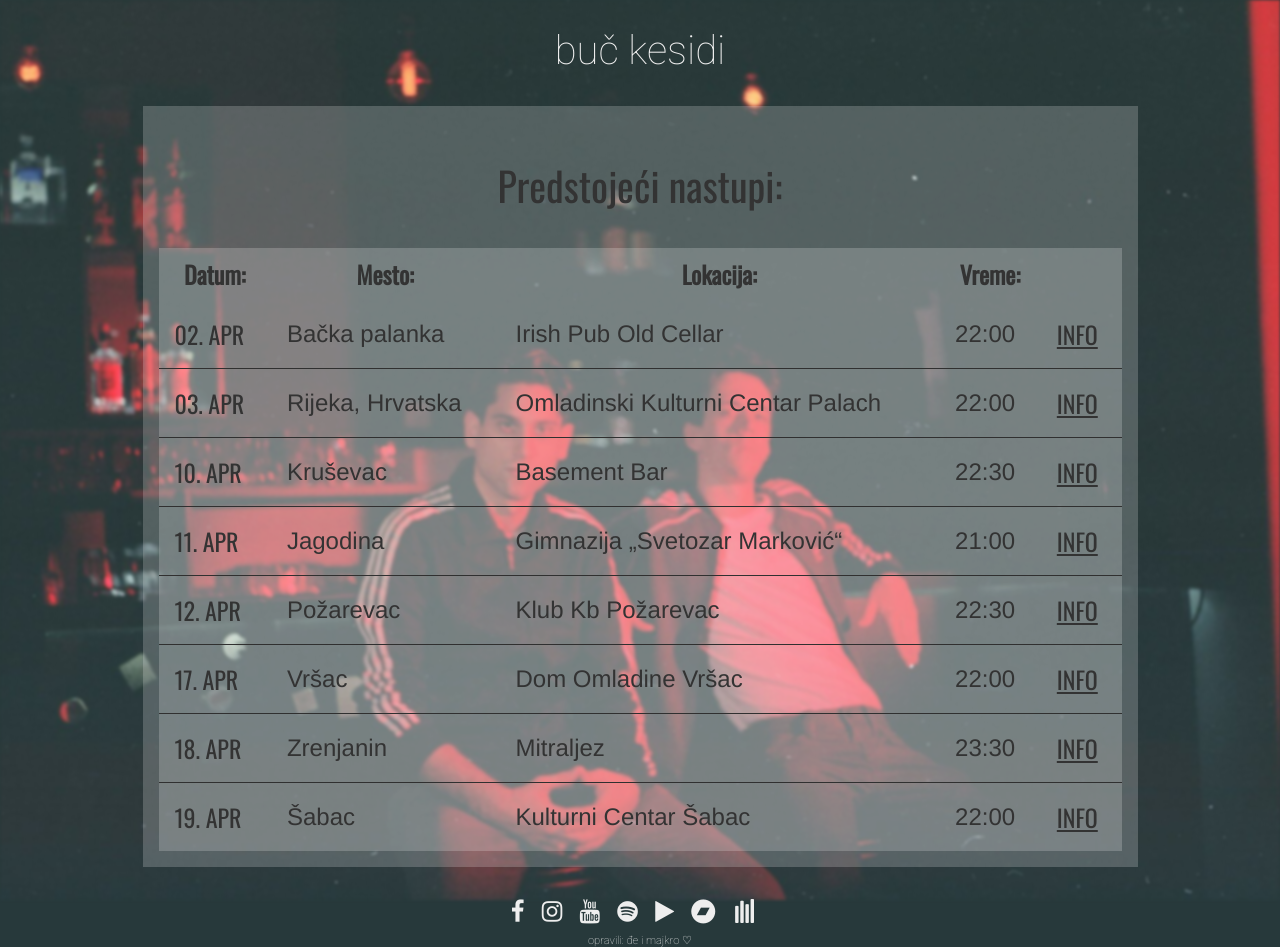
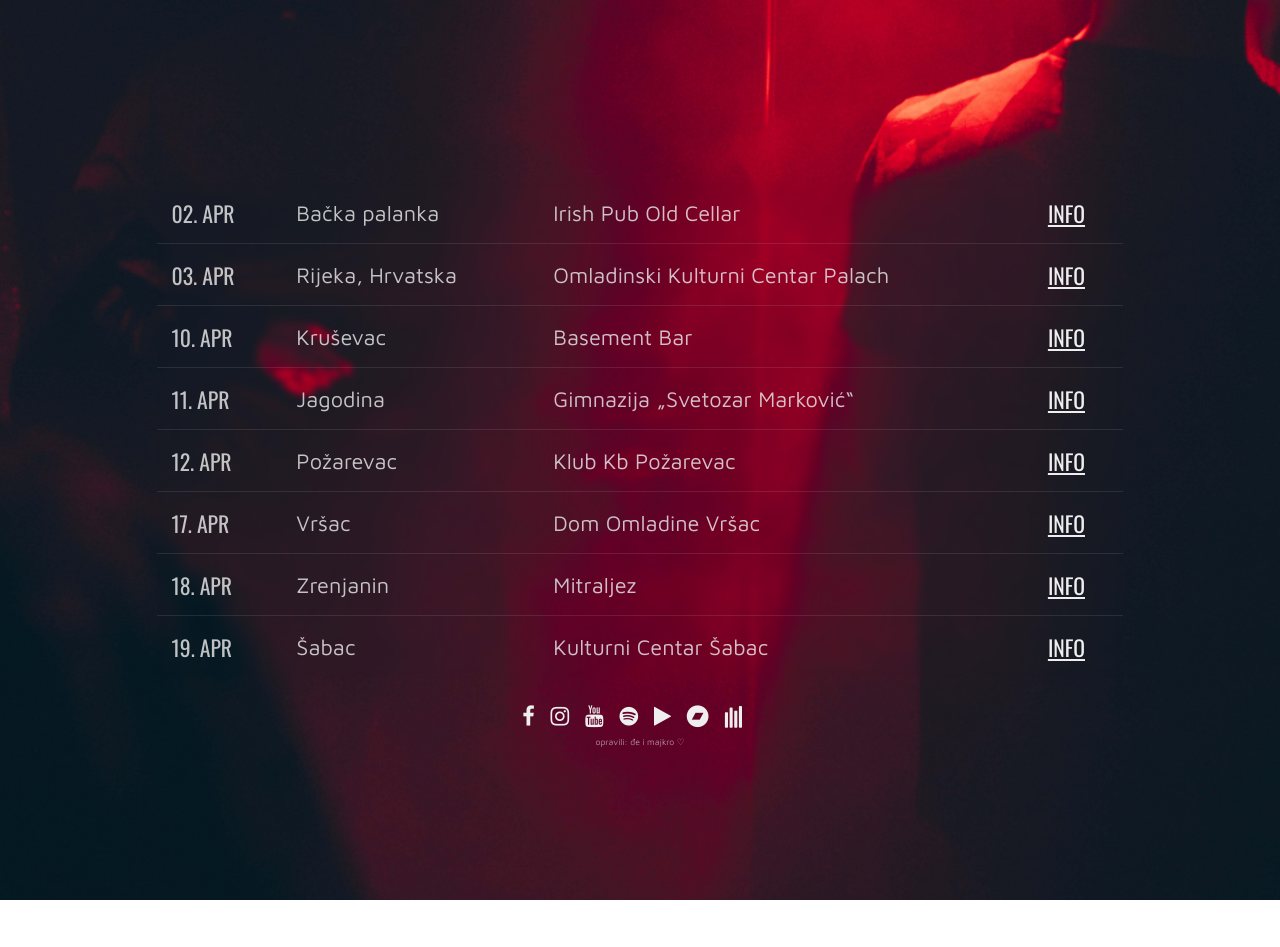
Before and after one commit to buckesidi/buckesidi.github.io, a Jekyll site: the page built from index.md, in a window 1280 px wide. Built offline with Jekyll 4.4.1, drawn with Linux system fonts in a browser that asks for light colours; our own code applies the rules of GitHub Pages for plain Markdown files; after the commit the page ends 900 px from its top, so only the background shows below that.

Commit message:
Lukin fashion advice

```diff
--- a/_includes/footer.html
+++ b/_includes/footer.html
@@ -1,4 +1,4 @@
-</main>
+
 <footer>
     <a href="https://www.facebook.com/buckesidi"><i class="fa fa-facebook"></i></a>
     <a href="https://www.instagram.com/buckesidi"><i class="fa fa-instagram"></i></a>
@@ -9,8 +9,6 @@
     <a href="https://www.deezer.com/en/artist/9377916"><i class="fa fa-align-left fa-rotate-270"></i></a>
     <span>opravili: đe i majkro ♡</span>
 </footer>
+</main>
 </body>
-<script src="js/mobileTables.js"></script>
-<link href="css/mobileTables.css" rel="stylesheet" type="text/css" />
-
 </html>
--- a/_includes/header.html
+++ b/_includes/header.html
@@ -7,10 +7,10 @@
     <title>Buč Kesidi</title>
 
     <link href='https://stackpath.bootstrapcdn.com/font-awesome/4.7.0/css/font-awesome.min.css' rel='stylesheet' type='text/css' />
-    <link href='https://fonts.googleapis.com/css?family=Roboto:100' rel='stylesheet' type='text/css' />
+    <link href="https://fonts.googleapis.com/css?family=Maven+Pro&display=swap" rel="stylesheet">
     <link href="https://fonts.googleapis.com/css?family=Oswald&display=swap" rel="stylesheet">
 
-    <link href='css/main.css' rel='stylesheet' type='text/css' />
+    <link href='css/main.css?rev=1' rel='stylesheet' type='text/css' />
     <meta name="description" content="Zvanični sajt benda „Buč Kesidi“">
     <meta property="og:title" content="Buč Kesidi">
     <meta property="og:image" content="https://i.imgur.com/GTTyjpa.jpg">
@@ -19,5 +19,4 @@
 </head>
 
 <body>
-    <h1>Buč Kesidi</h1>
     <main>
--- a/css/main.css
+++ b/css/main.css
@@ -5,33 +5,22 @@
 html,
 body {
     margin: 0;
+    min-height: 100vh;
+    position: relative;
+    font-size: calc(13px + (15 - 13) * ((100vw - 300px) / (1600 - 300)));
+    font-weight: 100;
+    transform: translateZ(0);
 }
 
 body {
-    background: #27393b;
-    position: absolute;
-    top: 0;
-    bottom: 0;
-    left: 0;
-    right: 0;
+    background: url('../img/bg-euforija.jpg') no-repeat center center fixed;
+    background-size: cover;
     height: 100%;
     -webkit-font-smoothing: antialiased;
-    font-family: "Helvetica Neue", HelveticaNeue-Medium, Helvetica, Arial, "Lucida Grande", sans-serif;
-}
-
-body::before {
-    content: "";
-    position: absolute;
-    background: url('../img/bg.jpg') top/cover no-repeat;
-    z-index: -1;
-    /* Keep the background behind the content */
-    height: 20%;
-    width: 20%;
-    /* Using Glen Maddern's trick /via @mente */
-    /* don't forget to use the prefixes you need */
-    transform: scale(5);
-    transform-origin: top left;
-    filter: blur(.3px);
+    font-family: 'Maven Pro', sans-serif;
+    display: flex;
+    justify-content: center;
+    align-items: center;
 }
 
 img {
@@ -41,52 +30,57 @@ img {
 
 h1 {
     text-transform: lowercase;
-    font-family: Roboto, sans-serif;
 }
 
 h1,
 h2 {
     text-align: center;
-    font-weight: 100;
     font-size: 2.5rem;
     font-style: normal;
     color: #eee;
 }
 
 h2, table th {
-    font-family: 'Oswald', sans-serif;
-    color: #333;
+    color: #111;
 }
 
 main {
     width: 100%;
-    min-height: 80%;
     max-width: 995px;
     margin: 2rem auto;
     padding: 1rem;
+}
+
+article {
     background: rgba(255, 255, 255, 0.2);
-    color: #333;
 }
 
 a {
     text-decoration: underline;
-    color: #333;
+    color:#eee;
 }
 
 table {
-    background: rgba(255, 255, 255, 0.2);
+    /*background-color: rgba(255, 255, 255, 0.2);*/
+    -webkit-backdrop-filter: blur(3px);
+    backdrop-filter: blur(3px);
+    border-radius: 5px;
+    margin: 2rem 0;
     width: 100%;
     position: relative;
     font-size: 1.5rem;
     border-collapse: collapse;
+    table-layout: auto;
+    color: rgba(238, 238, 238, .8);
 }
 
 table th {
     padding: .5rem;
+    display: none;
 }
 
 table tr {
-    border-bottom: 1px solid rgb(48, 48, 48);
+    border-bottom: .5px solid rgba(240, 240, 240, 0.1);
 }
 
 table tr:last-child {
@@ -119,9 +113,8 @@ footer span {
     margin-top: .6rem;
     width: 100%;
     text-align: center;
-    font-size: 0.7rem;
-    color: #eee;
-    font-family: Roboto, sans-serif;
+    font-size: 0.6rem;
+    color: rgba(238, 238, 238, .6);
 }
 
 #soon {
--- a/index.md
+++ b/index.md
@@ -1,15 +1,14 @@
 ---
 layout: default
 ---
-## Predstojeći nastupi:
 
-Datum:  | Mesto:           | Lokacija:                         | Vreme:|
---------|------------------|-----------------------------------|-------|----------------------------
-02. APR | Bačka palanka    | Irish Pub Old Cellar              | 22:00 | [INFO](https://www.facebook.com/events/2838247399591892/)
-03. APR | Rijeka, Hrvatska | Omladinski Kulturni Centar Palach | 22:00 | [INFO](https://www.facebook.com/events/1221583218036477/)
-10. APR | Kruševac         | Basement Bar                      | 22:30 | [INFO](https://www.facebook.com/events/2829739917109244)
-11. APR | Jagodina         | Gimnazija „Svetozar Marković“     | 21:00 | [INFO](https://www.facebook.com/events/1263733304016012)
-12. APR | Požarevac        | Klub Kb Požarevac                 | 22:30 | [INFO](https://www.facebook.com/events/619285958852087)
-17. APR | Vršac            | Dom Omladine Vršac                | 22:00 | [INFO](https://www.facebook.com/events/2788046581277972)
-18. APR | Zrenjanin        | Mitraljez                         | 23:30 | [INFO](https://www.facebook.com/events/184086823018476)
-19. APR | Šabac            | Kulturni Centar Šabac             | 22:00 | [INFO](https://www.facebook.com/events/2937986539594317)
+Datum:  | Mesto:           | Lokacija:                         |
+--------|------------------|-----------------------------------|----------------------------
+02. APR | Bačka palanka    | Irish Pub Old Cellar              | [INFO](https://www.facebook.com/events/2838247399591892/)
+03. APR | Rijeka, Hrvatska | Omladinski Kulturni Centar Palach | [INFO](https://www.facebook.com/events/1221583218036477/)
+10. APR | Kruševac         | Basement Bar                      | [INFO](https://www.facebook.com/events/2829739917109244)
+11. APR | Jagodina         | Gimnazija „Svetozar Marković“     | [INFO](https://www.facebook.com/events/1263733304016012)
+12. APR | Požarevac        | Klub Kb Požarevac                 | [INFO](https://www.facebook.com/events/619285958852087)
+17. APR | Vršac            | Dom Omladine Vršac                | [INFO](https://www.facebook.com/events/2788046581277972)
+18. APR | Zrenjanin        | Mitraljez                         | [INFO](https://www.facebook.com/events/184086823018476)
+19. APR | Šabac            | Kulturni Centar Šabac             | [INFO](https://www.facebook.com/events/2937986539594317)
```
Also changed, not shown: img/bg-euforija.jpg (added).
